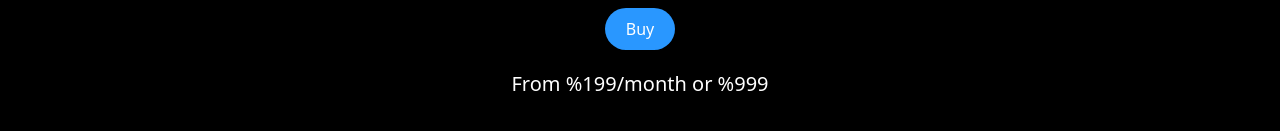
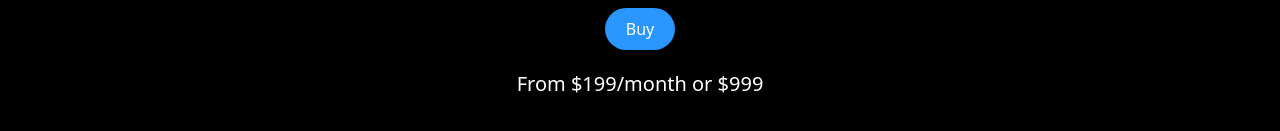
Before and after one commit to ChrisK1504/apple_website, a React (Vite) app: page / in a window 1280 px wide. Shown: the part 639-770 px from the top of the page. Built offline with nearby package versions, Linux system fonts and the light colour scheme.

Commit message:
Fixed typo;

```diff
--- a/src/components/Hero.jsx
+++ b/src/components/Hero.jsx
@@ -38,7 +38,7 @@
             className="flex flex-col items-center opacity-0 translate-y-20"
         >
             <a href="#highlights" className="btn">Buy</a>
-            <p className="font-normal text-xl">From %199/month or %999</p>
+            <p className="font-normal text-xl">From $199/month or $999</p>
         </div>
     </section>
   )
```
